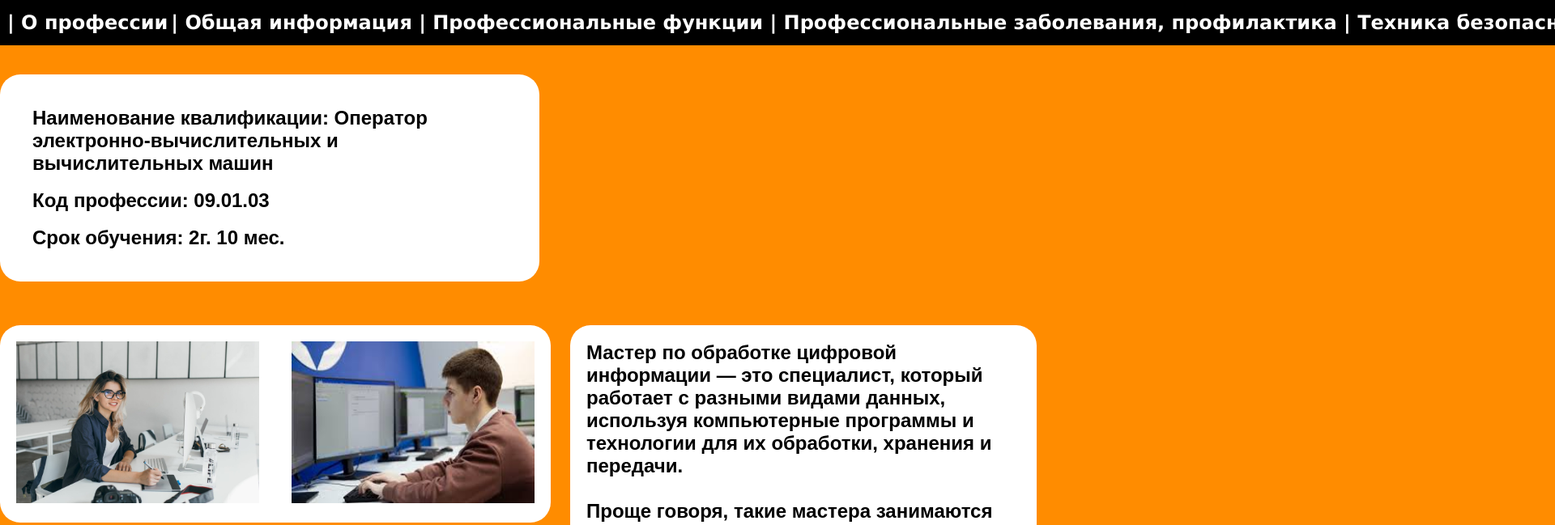
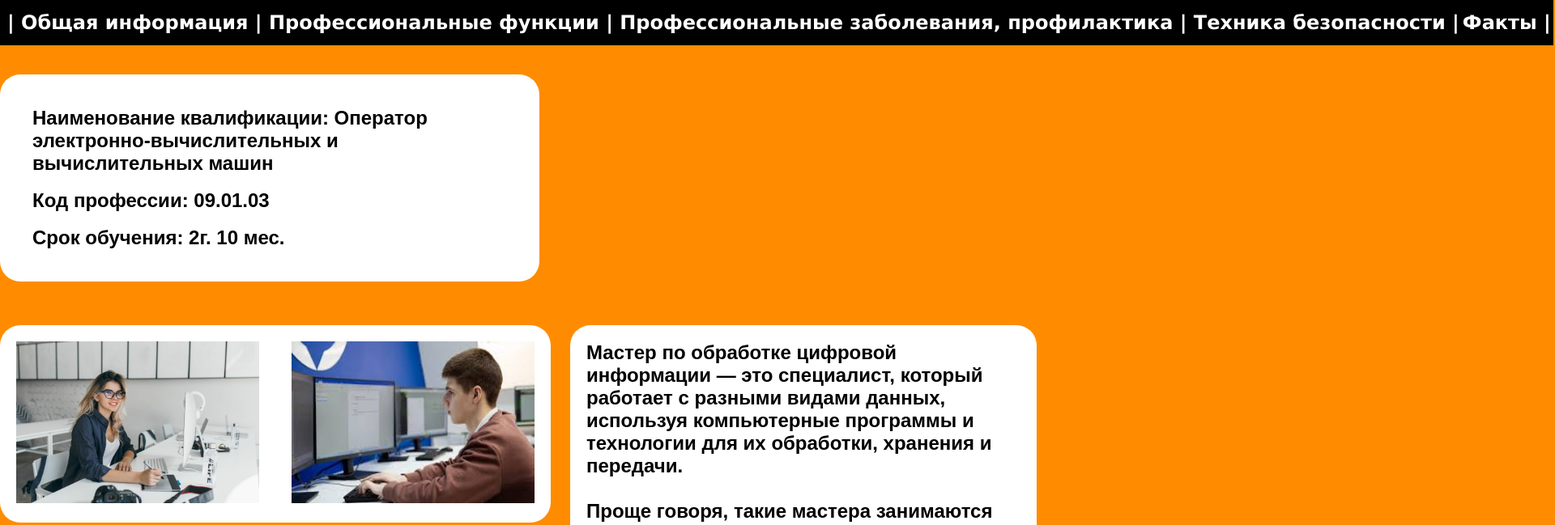
Before and after one commit to garu23421/diplomnyi, a plain HTML site: page index.html in a window 1280 px wide. Shown: the top 649 px of the page at 81% size, 1920 px wide, since content can reach past the window. Drawn offline with Linux system fonts and the light colour scheme.

Commit message:
Update index.html

```diff
--- a/index.html
+++ b/index.html
@@ -10,7 +10,6 @@
 <tr>
 <td width="190" height="50" bgcolor="#000000"></td>
 <td valign="middle" align="left" bgcolor="#000000" nowrap>
-<a href="index.html" style="color:#FFFFFF; text-decoration:none;"><font face="Verdana" size="5"><b>| О профессии</b></font></a>
 <a href="2str.html" style="color:#FFFFFF; text-decoration:none;"><font face="Verdana" size="5"><b> | Общая информация | </b></font></a>
 <a href="3str.html" style="color:#FFFFFF; text-decoration:none;"><font face="Verdana" size="5"><b>Профессиональные функции | </b></font></a>
 <a href="4str.html" style="color:#FFFFFF; text-decoration:none;"><font face="Verdana" size="5"><b>Профессиональные заболевания, профилактика | </b></font></a>
```
